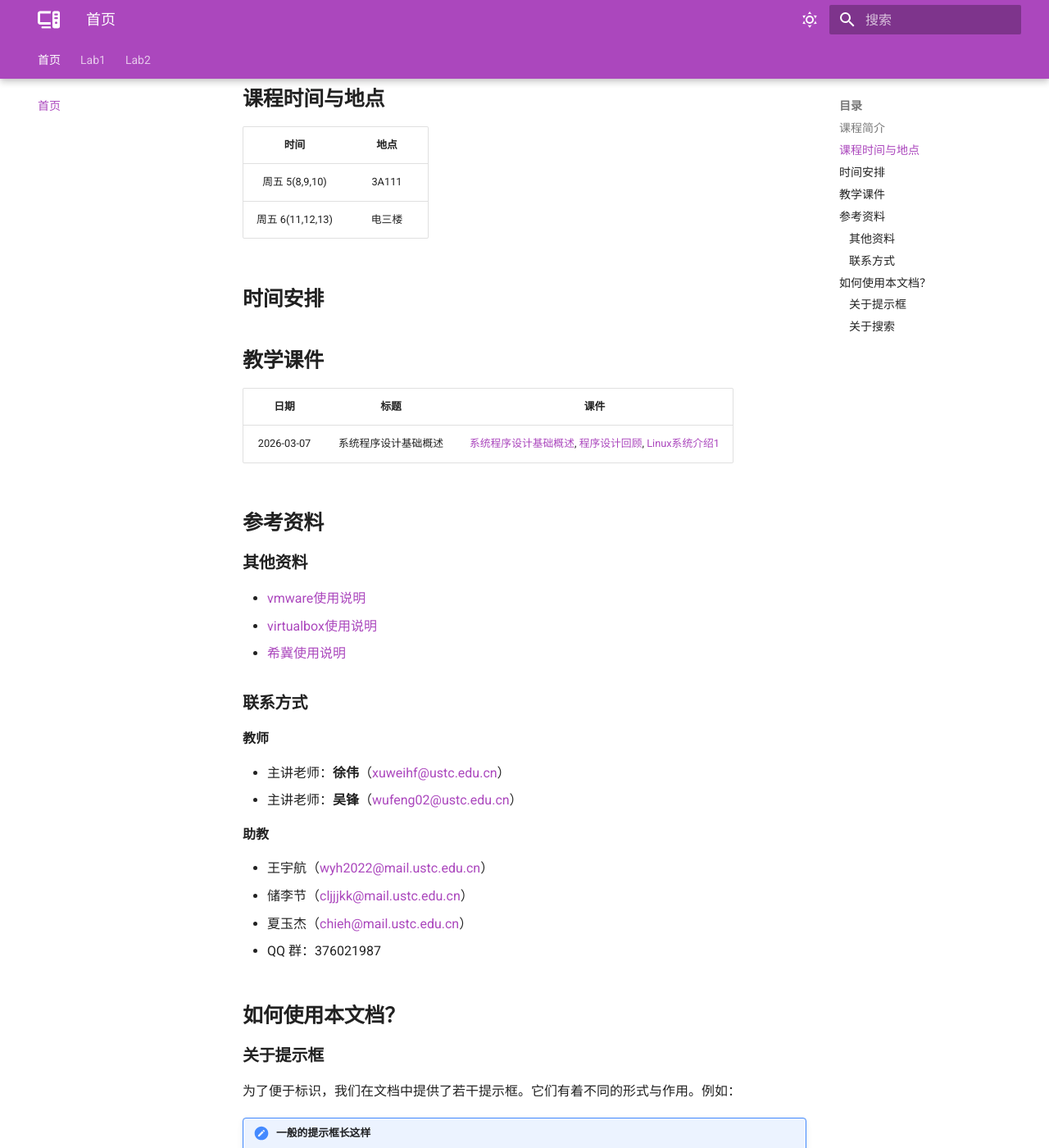
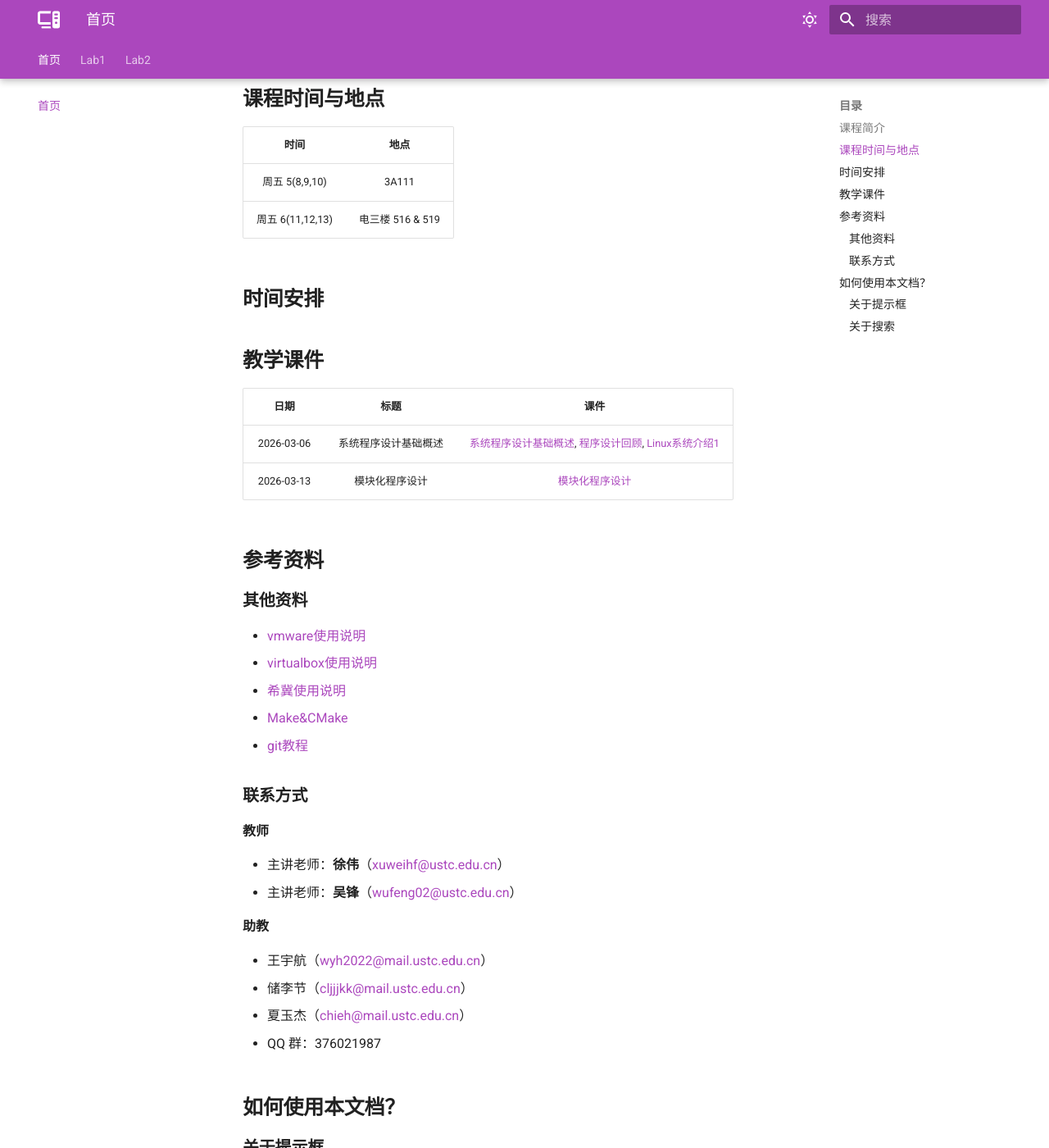
Before and after one commit to USTC-ISP-2026/homepage, an MkDocs documentation site: the page built from docs/index.md, in a window 1280 px wide and 1400 px high, scrolled down 596 px. Shown: the whole window at 82% size. Built offline with MkDocs 1.6.1 and Material for MkDocs 9.7.7, drawn with Linux system fonts in a browser that asks for light colours; nearby versions of some CDN libraries; library files that are not in the unit come from our copies.

Commit message:
Update 3.13

```diff
--- a/docs/index.md
+++ b/docs/index.md
@@ -14,7 +14,7 @@
 |       时间       |  地点   |
 |:--------------:|:-----:|
 |  周五 5(8,9,10)  | 3A111 |
-| 周五 6(11,12,13) |  电三楼  |
+| 周五 6(11,12,13) |  电三楼 516 & 519  |
 
 ## <strong>时间安排</strong>
 
@@ -28,7 +28,8 @@
 
 |     日期     |     标题     |                                                       课件                                                       |
 |:----------:|:----------:|:--------------------------------------------------------------------------------------------------------------:|
-| 2026-03-07 | 系统程序设计基础概述 | [系统程序设计基础概述](./slide/01系统程序设计基础概述.pdf), [程序设计回顾](./slide/02程序设计回顾.pdf), [Linux系统介绍1](./slide/03Linux系统介绍1.pdf) |
+| 2026-03-06 | 系统程序设计基础概述 | [系统程序设计基础概述](./slide/01系统程序设计基础概述.pdf), [程序设计回顾](./slide/02程序设计回顾.pdf), [Linux系统介绍1](./slide/03Linux系统介绍1.pdf) |
+| 2026-03-13 | 模块化程序设计 | [模块化程序设计](./slide/04模块化程序设计.pdf) |
 
 ## <strong>参考资料</strong>
 
@@ -36,6 +37,8 @@
 - [vmware使用说明](./slide/vmware_1.pdf)
 - [virtualbox使用说明](./slide/virtualbox_2.pdf)
 - [希冀使用说明](./slide/希冀使用说明.pdf)
+- [Make&CMake](./slide/make&cmake.pdf)
+- [git教程](./slide/git入门教程.pdf)
 
 ### <strong>联系方式</strong>
 
```
Also changed, not shown: 3 other files.
